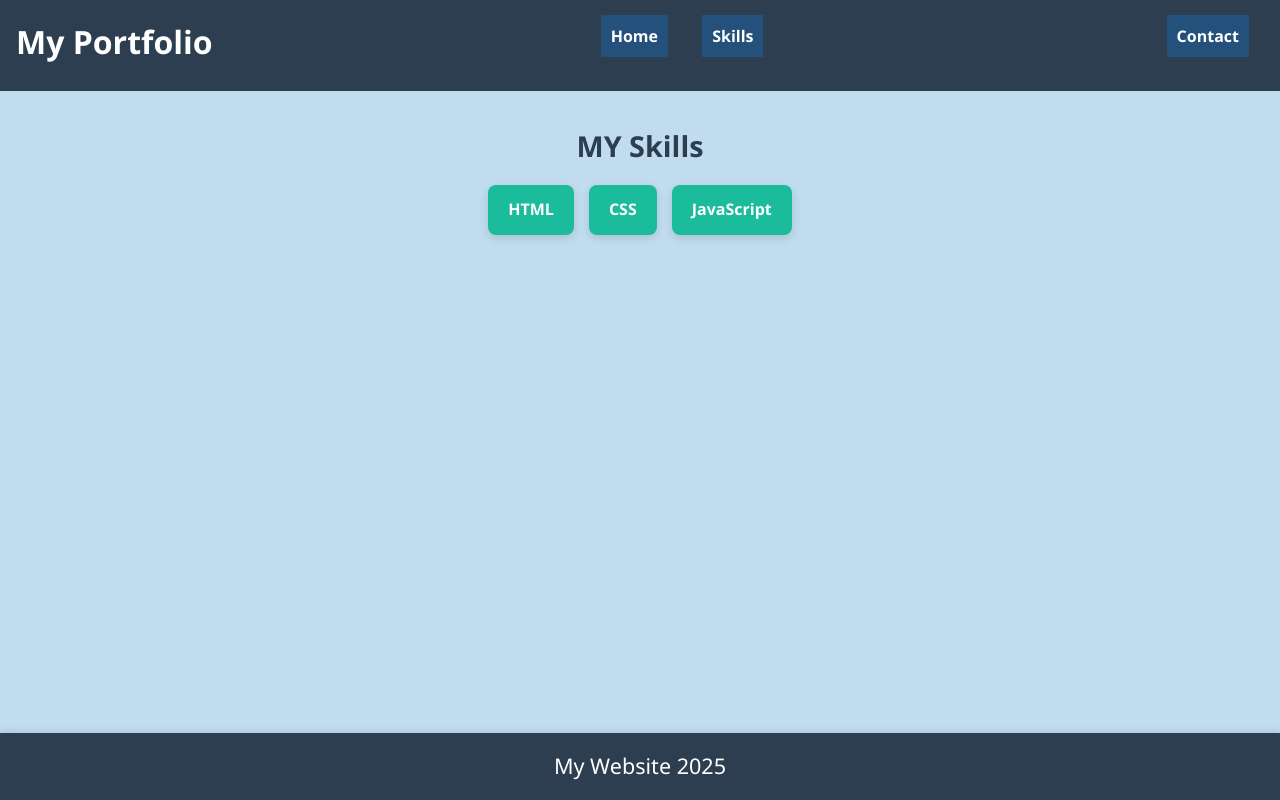
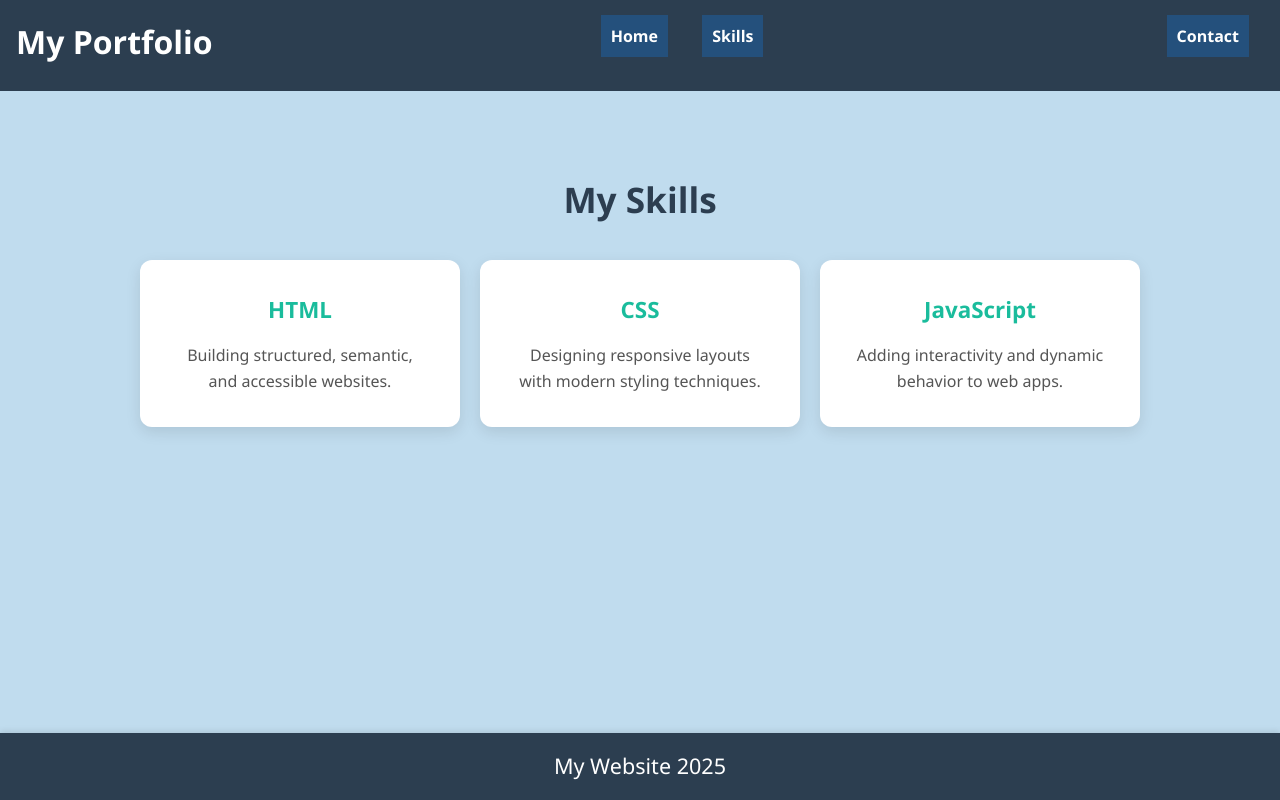
Before and after one commit to sumaiyaa45/MostSumaiyaAkter-, a plain HTML site: page skills.html in a window 1280 px wide. Drawn offline with Linux system fonts and the light colour scheme.

Commit message:
Style:Changed the initial design of the Skill section

```diff
--- a/skill.css
+++ b/skill.css
@@ -57,33 +57,49 @@ h2 {
   color: #2c3e50;
 }
 
-/* Skills */
-ul {
-  display: flex;
-  flex-wrap: wrap;
-  justify-content: center;
-  gap: 15px;
-  list-style: none;
-  max-width: 800px;
-  margin: 0 auto 2rem;
-  padding: 0;
+/* Skills Section */
+.skills-section {
+  flex: 1;
+  text-align: center;
+  padding: 3rem 1rem;
 }
 
-ul li {
-  background: #1abc9c;
-  color: white;
-  padding: 12px 20px;
-  border-radius: 8px;
-  font-weight: 600;
-  font-size: 1rem;
-  transition: transform 0.3s ease, box-shadow 0.3s ease, background 0.3s ease;
-  box-shadow: 0 3px 8px rgba(0, 0, 0, 0.12);
+.skills-section h2 {
+  font-size: 2.2rem;
+  margin-bottom: 2rem;
+  color: #2c3e50;
 }
 
-ul li:hover {
-  transform: translateY(-5px);
-  box-shadow: 0 5px 12px rgba(0, 0, 0, 0.18);
-  background: #16a085;
+.skills-grid {
+  display: grid;
+  grid-template-columns: repeat(auto-fit, minmax(250px, 1fr));
+  gap: 20px;
+  max-width: 1000px;
+  margin: 0 auto;
+}
+
+.skill-card {
+  background: white;
+  padding: 2rem;
+  border-radius: 12px;
+  box-shadow: 0 5px 15px rgba(0, 0, 0, 0.1);
+  transition: transform 0.3s ease, box-shadow 0.3s ease;
+}
+
+.skill-card h3 {
+  margin-bottom: 1rem;
+  font-size: 1.4rem;
+  color: #1abc9c;
+}
+
+.skill-card p {
+  font-size: 1rem;
+  color: #555;
+}
+
+.skill-card:hover {
+  transform: translateY(-8px);
+  box-shadow: 0 10px 20px rgba(0, 0, 0, 0.15);
 }
 
 /* Footer */
--- a/skills.html
+++ b/skills.html
@@ -19,12 +19,24 @@
           <a href="contact.html"> Contact</a>
         </nav>
     </header>
-    <h2>MY Skills</h2>
-    <ul>
-      <li>HTML</li>
-      <li>CSS</li>
-      <li>JavaScript</li>
-    </ul>
+
+    <section class="skills-section">
+      <h2>My Skills</h2>
+      <div class="skills-grid">
+        <div class="skill-card">
+          <h3>HTML</h3>
+          <p>Building structured, semantic, and accessible websites.</p>
+        </div>
+        <div class="skill-card">
+          <h3>CSS</h3>
+          <p>Designing responsive layouts with modern styling techniques.</p>
+        </div>
+        <div class="skill-card">
+          <h3>JavaScript</h3>
+          <p>Adding interactivity and dynamic behavior to web apps.</p>
+        </div>
+      </div>
+    </section>
     <footer>
       <p>My Website 2025</p>
     </footer>
```
